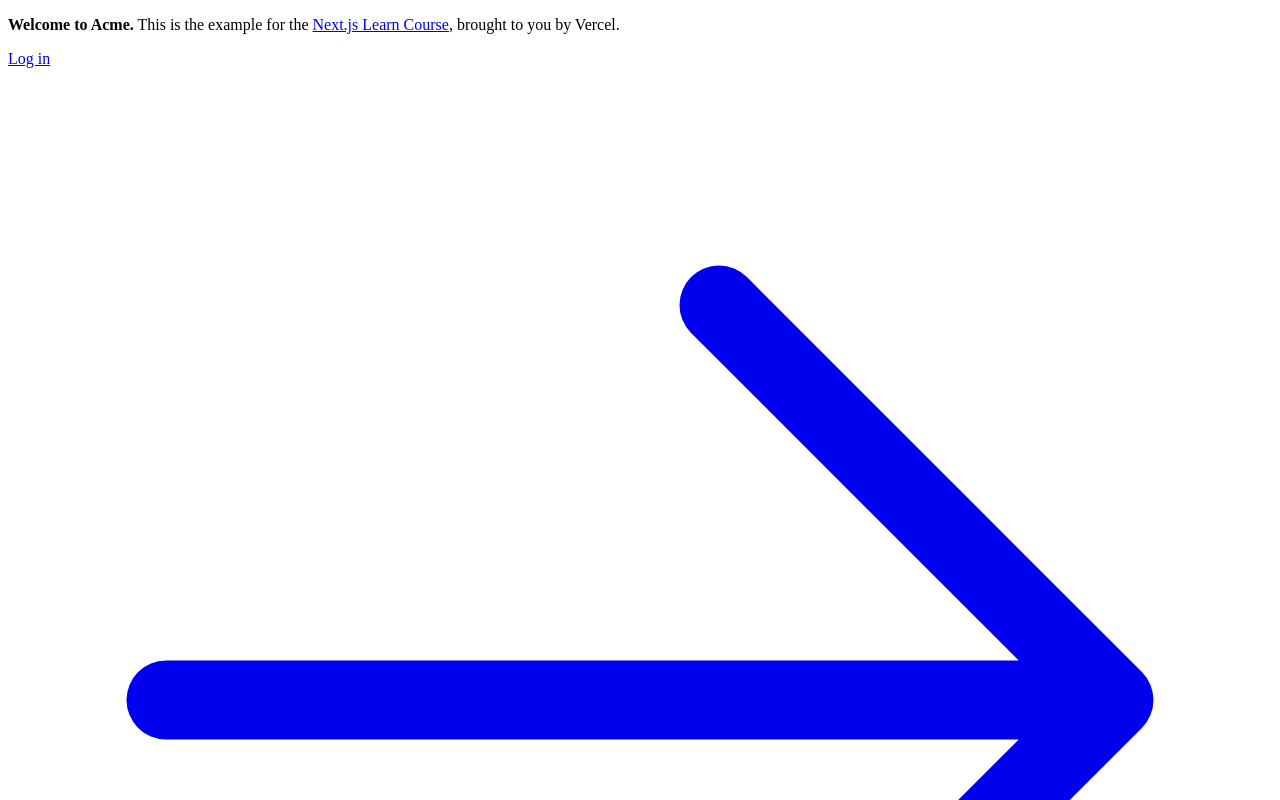
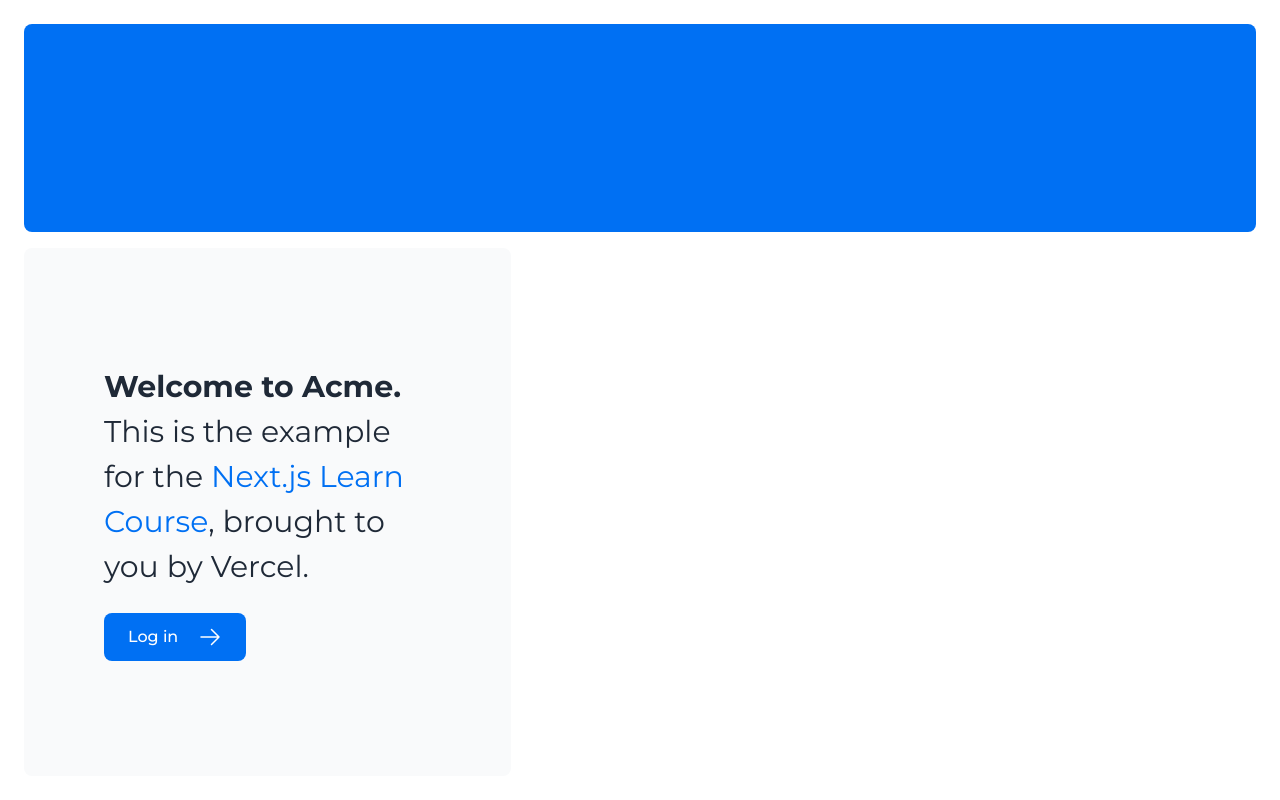
Before and after one commit to LucilaAllende/financial-dashboard, a Next.js app: page / in a window 1280 px wide. Shown: the top 800 px of the page. Built offline with nearby package versions, Linux system fonts and the light colour scheme; a web font is replaced by a local one.

Commit message:
Refactor font import and add global CSS styling to layout component

```diff
--- a/app/layout.tsx
+++ b/app/layout.tsx
@@ -1,3 +1,6 @@
+import { montserrat } from './ui/fonts';
+import './ui/global.css';
+
 export default function RootLayout({
   children,
 }: {
@@ -5,7 +8,7 @@ export default function RootLayout({
 }) {
   return (
     <html lang="en">
-      <body>{children}</body>
+      <body className={`${montserrat.className} antialiased`}>{children}</body>
     </html>
   );
 }
```
